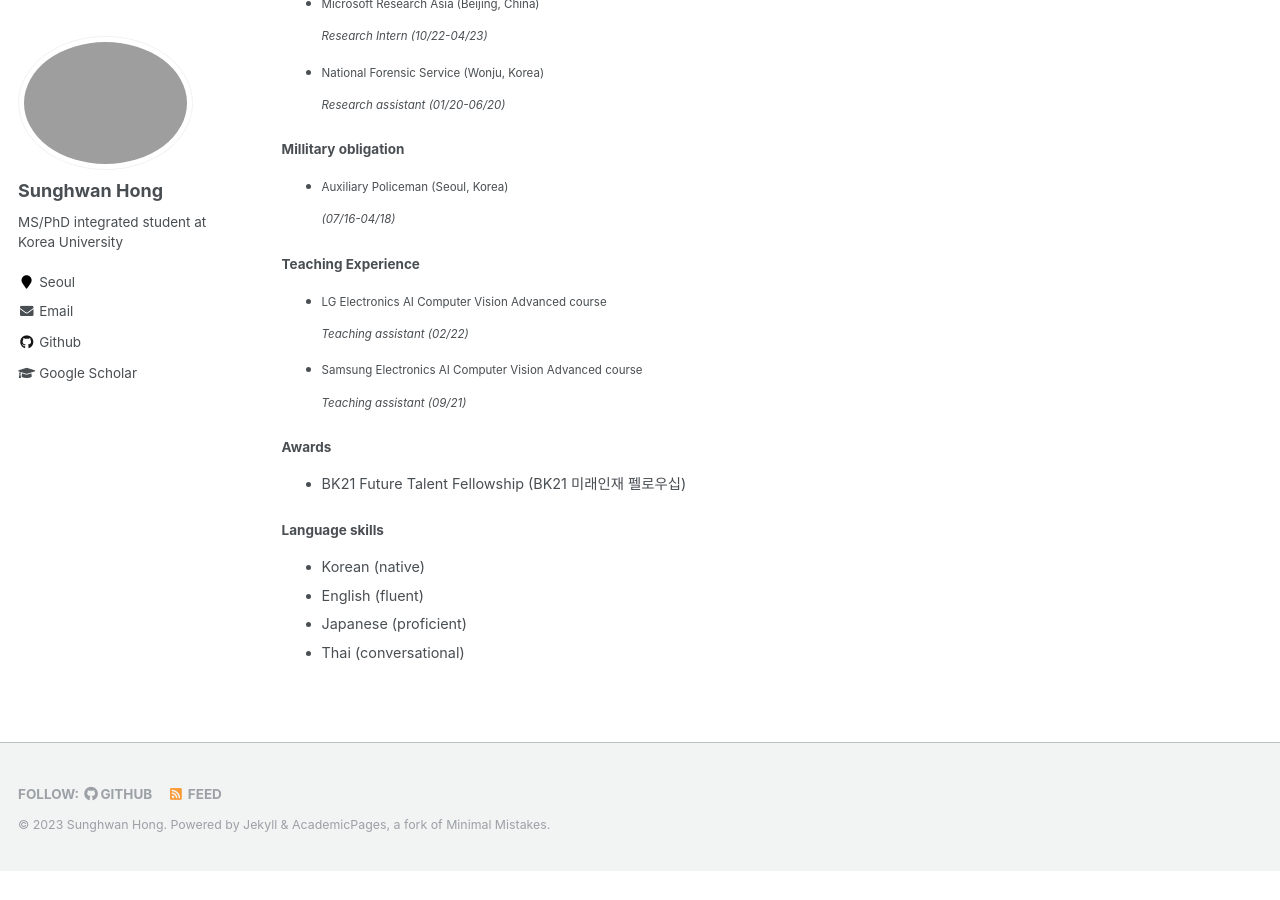
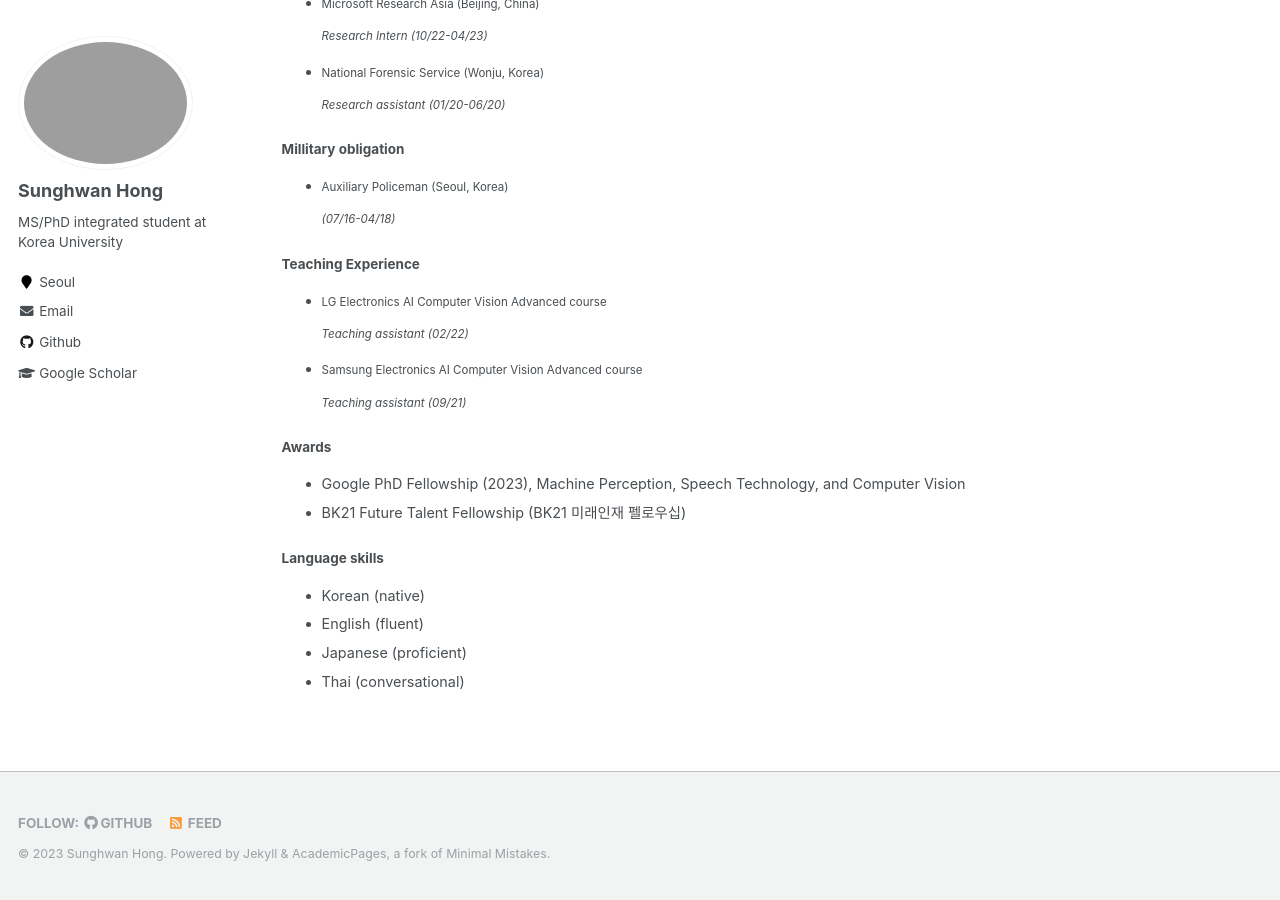
Before and after one commit to jang-1996/jang-1996.github.io, a Jekyll site: the page built from _pages/about.md, in a window 1280 px wide and 900 px high, scrolled down 1127 px. Built offline with Jekyll 4.4.1, drawn with Linux system fonts in a browser that asks for light colours; before the commit the page ends 1998 px from its top, so only the background shows below that.

Commit message:
Update about.md

```diff
--- a/_pages/about.md
+++ b/_pages/about.md
@@ -85,6 +85,7 @@ I obtained a barchelor's degree in Computer Science and Engineering at Korea Uni
 
 #### Awards
 
+* Google PhD Fellowship (2023), Machine Perception, Speech Technology, and Computer Vision
 * BK21 Future Talent Fellowship (BK21 미래인재 펠로우십)
 
 #### Language skills
```
